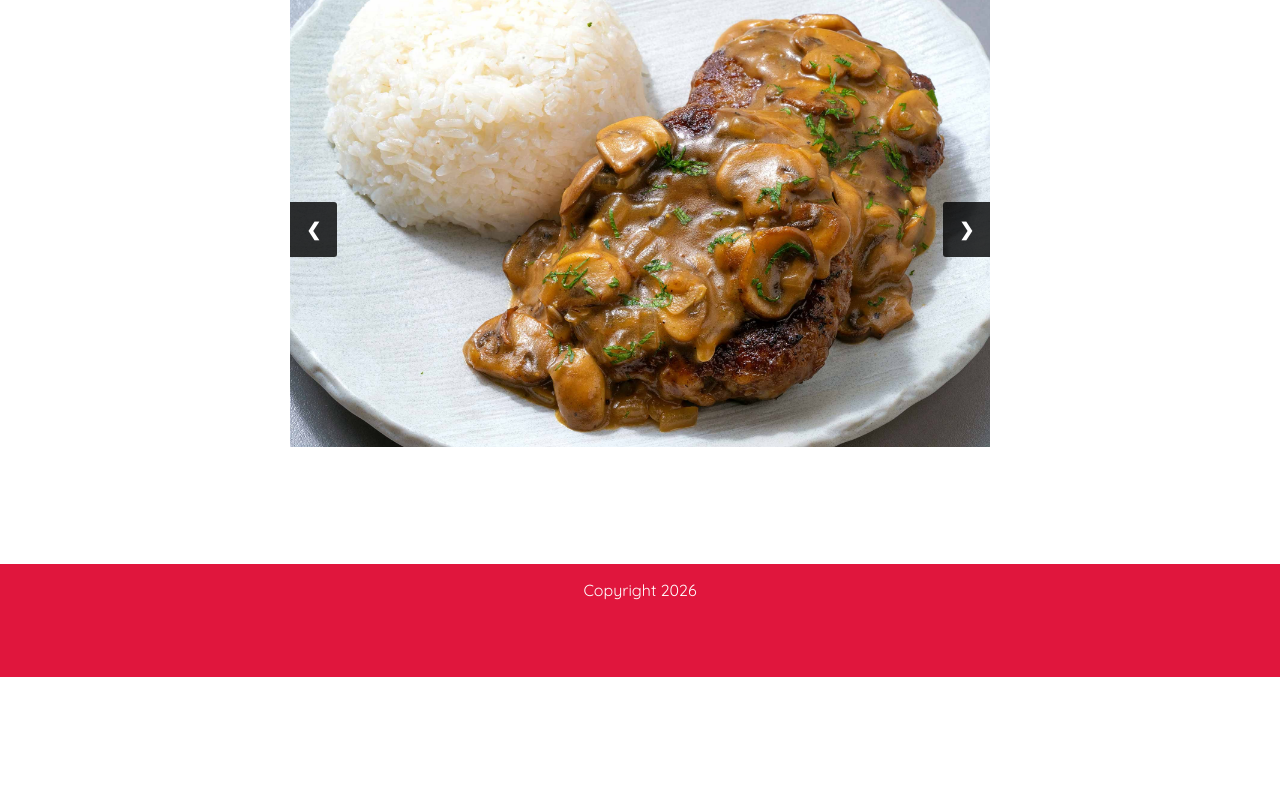
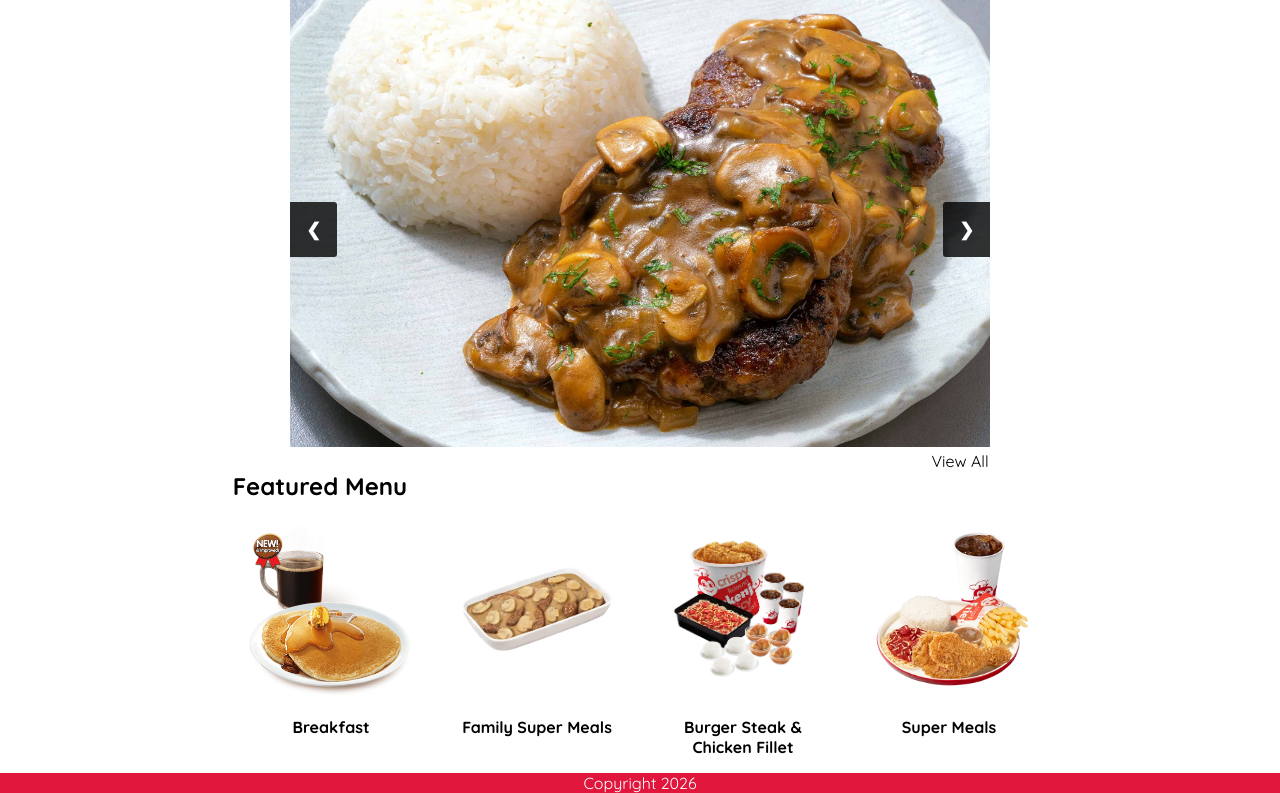
Before and after one commit to xamdp/restaurant-page, a website built with webpack: page src/template.html in a window 1280 px wide. Shown: the part 123-916 px from the top of the page. Before the commit the page ends 800 px from the top, so only its background shows below. Built offline with nearby package versions, Linux system fonts and the light colour scheme.

Commit message:
feat: add FeatureSlideshow
It is not a slideshow, it should actually be a carousel slider. But for
not it is a slideshow.

```diff
--- a/src/index.js
+++ b/src/index.js
@@ -3,6 +3,7 @@
 import { Container } from "./container.js";
 import { Home } from "./home.js"
 import { HomeSlideshow } from "./slideshow/HomeSlideshow.js";
+import { FeatureSlideshow } from "./slideshow/FeatureSlideshow.js";
 import { Menu } from "./menu.js";
 import { About } from "./about.js";
 import { Footer } from "./footer.js";
@@ -28,6 +29,7 @@
 		HeadingLogo();
 		Home();
 		HomeSlideshow();
+		FeatureSlideshow();
 		Footer();
 	}
 
--- /dev/null
+++ b/src/slideshow/FeatureSlideshow.js
@@ -0,0 +1,41 @@
+import { featureSlides } from "./slides.js";
+import { imageLoader } from "./imageLoader.js";
+
+function FeatureSlideshow() {
+	let currentIndex = 0;
+	const slideBoxes = [];
+
+	const homeDiv = document.querySelector("#home-div")
+
+	const featureContainer = document.createElement("div");
+	const featured = document.createElement("div");
+
+	const titleLinkToMenuDiv = document.createElement("div");
+	const title = document.createElement("h2");
+	const linkToMenu = document.createElement("a");
+
+	featureContainer.classList.add("feature-container");
+	featured.classList.add("featured");
+
+	title.textContent = "Featured Menu"
+	linkToMenu.textContent = "View All"
+	titleLinkToMenuDiv.classList.add("title-link-menu")
+	titleLinkToMenuDiv.append(title, linkToMenu);
+
+	featureSlides.forEach(slide => {
+		const slideBox = document.createElement("div");
+		slideBox.classList.add("myBox", "fade");
+
+		const img = imageLoader(slide.src, slide.alt);
+		const featureText = document.createElement("p");
+		featureText.textContent = slide.alt;
+		slideBox.append(img, featureText);
+		featured.append(slideBox);
+		slideBoxes.push(slideBox);
+	})
+
+	featureContainer.prepend(titleLinkToMenuDiv, featured);
+	homeDiv.append(featureContainer);
+}
+
+export { FeatureSlideshow };
--- a/src/slideshow/slides.js
+++ b/src/slideshow/slides.js
@@ -1,7 +1,15 @@
 
+// home slideshow, for the main slideshow
 import slideA from "../asset/img/burgersteak.jpg";
 import slideB from "../asset/img/chickenjoy.jpeg";
 import slideC from "../asset/img/spaghetti.jpg";
+
+// featured items, for the featured slideshow
+import slideA1 from "../asset/img/featured/breakfast.png";
+import slideA2 from "../asset/img/featured/burgersteak.png";
+import slideA3 from "../asset/img/featured/family_meal.png";
+import slideA4 from "../asset/img/featured/super_meal.png";
+
 
 
 export const slides = [
@@ -9,3 +17,10 @@
 	{ src: slideB, alt: "chickenjoy" },
 	{ src: slideC, alt: "spaghetti" }
 ]
+
+export const featureSlides = [
+	{ src: slideA1, alt: "Breakfast" },
+	{ src: slideA2, alt: "Family Super Meals" },
+	{ src: slideA3, alt: "Burger Steak & Chicken Fillet" },
+	{ src: slideA4, alt: "Super Meals" },
+]
--- a/src/styles.css
+++ b/src/styles.css
@@ -25,17 +25,18 @@
 .container {
 	display: grid;
 	grid-template-columns: 1fr;
-	grid-template-rows: 1fr 5fr 1fr;
+	grid-template-rows: 0.5fr 5fr 1fr;
 	height: 100%;
 	box-sizing: border-box;
 }
 
 header {
+	display: grid;
+	grid-template-columns: 1fr 1fr;
+	justify-items: center;
 	background-color: var(--logo-text);
 	padding-top: 1rem;
 	width: 100%;
-	display: flex;
-	justify-content: space-between;
 }
 
 .logo-heading {
@@ -57,18 +58,22 @@
 }
 
 footer {
+	display: flex;
+	grid-row: 3/4;
 	background-color: var(--logo-text);
 	color: var(--primary-bg);
 	width: 100%;
-	text-align: center;
+	justify-content: center;
+}
+
+footer p {
+	margin: 0;
+	align-self: center;
 }
 
 nav {
 	display: flex;
-	justify-content: flex-end;
-	width: 100%;
 	gap: 30px;
-	padding-right: 5rem;
 }
 
 nav button {
@@ -114,6 +119,41 @@
 	max-width: 700px;
 	position: relative;
 	margin: auto;
+}
+
+.feature-container {
+	width: 100%;
+	display: flex;
+	flex-direction: column;
+}
+
+.title-link-menu {
+	display: grid;
+	grid-template-columns: 1fr 1fr;
+	justify-items: center;
+}
+
+.featured {
+	display: flex;
+	justify-content: center;
+	text-align: center;
+	gap: 30px;
+}
+
+.featured p {
+	font-size: 1rem;
+	font-weight: 700;
+}
+
+.myBox {
+	width: 176px;
+	height: auto;
+}
+
+.myBox>img {
+	object-fit: cover;
+	object-position: center;
+
 }
 
 .mySlides {
```
